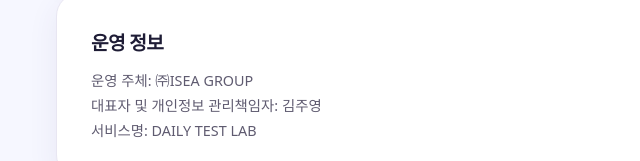
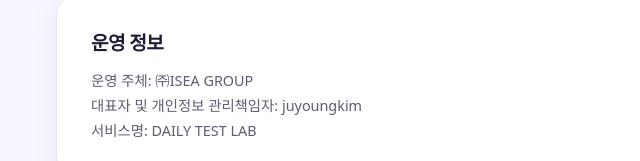
Before and after one commit to kpa100plus-debug/daily-test-lab, a website: page src/site/contact/index.html in a window 1280 px wide. Shown: the part 652-813 px from the top of the page, 94-734 px from the left. Drawn offline with Linux system fonts and the light colour scheme.

Commit message:
feat(step8): update src/site/contact/index.html

```diff
--- a/src/site/contact/index.html
+++ b/src/site/contact/index.html
@@ -3,7 +3,7 @@
   <head><meta charset="utf-8"><meta name="viewport" content="width=device-width, initial-scale=1"><meta name="robots" content="noindex,nofollow"><meta name="description" content="DAILY TEST LAB 운영·개인정보·광고 문의"><title>문의 — DAILY TEST LAB</title><link rel="stylesheet" href="/assets/css/app.css?v=step6-1"></head>
   <body class="policy-page">
     <header class="site-header"><a class="brand" href="/" aria-label="DAILY TEST LAB 홈"><span class="brand-mark">D</span><span>DAILY TEST LAB</span></a><a class="header-action" href="/">홈</a></header>
-    <main class="policy-shell contact-shell"><div class="policy-heading"><p class="section-kicker">CONTACT</p><h1>문의</h1><p>서비스 운영, 개인정보, 광고·제휴 문의를 받습니다.</p></div><section class="contact-card"><span aria-hidden="true">✉️</span><h2>이메일 문의</h2><a href="mailto:kpa100plus@gmail.com">kpa100plus@gmail.com</a><p>문의 내용과 회신받을 이메일을 적어 보내주세요. 개인정보 삭제 요청은 제목에 “개인정보 삭제 요청”을 표시해 주세요.</p></section><section><h2>운영 정보</h2><p>운영 주체: ㈜ISEA GROUP<br>대표자 및 개인정보 관리책임자: 김주영<br>서비스명: DAILY TEST LAB</p></section><a class="policy-home-link" href="/">홈으로 돌아가기</a></main>
+    <main class="policy-shell contact-shell"><div class="policy-heading"><p class="section-kicker">CONTACT</p><h1>문의</h1><p>서비스 운영, 개인정보, 광고·제휴 문의를 받습니다.</p></div><section class="contact-card"><span aria-hidden="true">✉️</span><h2>이메일 문의</h2><a href="mailto:kpa100plus@gmail.com">kpa100plus@gmail.com</a><p>문의 내용과 회신받을 이메일을 적어 보내주세요. 개인정보 삭제 요청은 제목에 “개인정보 삭제 요청”을 표시해 주세요.</p></section><section><h2>운영 정보</h2><p>운영 주체: ㈜ISEA GROUP<br>대표자 및 개인정보 관리책임자: juyoungkim<br>서비스명: DAILY TEST LAB</p></section><a class="policy-home-link" href="/">홈으로 돌아가기</a></main>
     <footer class="site-footer"><div class="footer-brand"><strong>DAILY TEST LAB</strong><span>㈜ISEA GROUP 운영</span><span>© 2026 ISEA GROUP. All Rights Reserved.</span></div><nav aria-label="운영 정책"><a href="/legal/privacy/">개인정보처리방침</a><a href="/legal/terms/">이용약관</a><a href="/legal/ads/">광고 안내</a></nav></footer>
   </body>
 </html>
```
